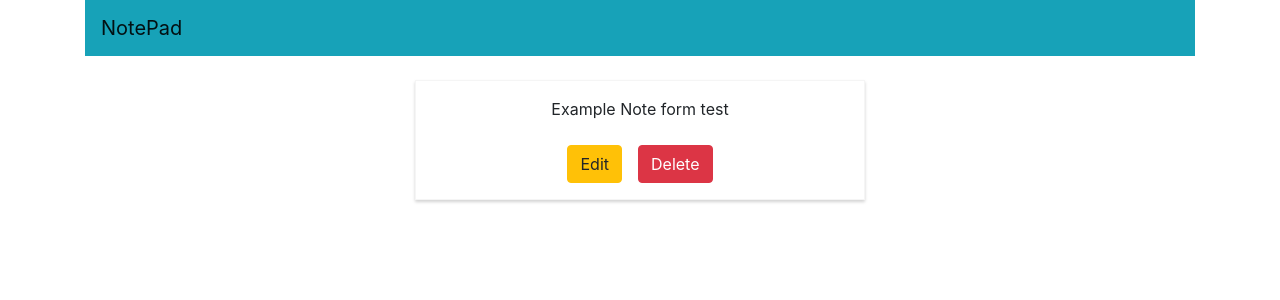
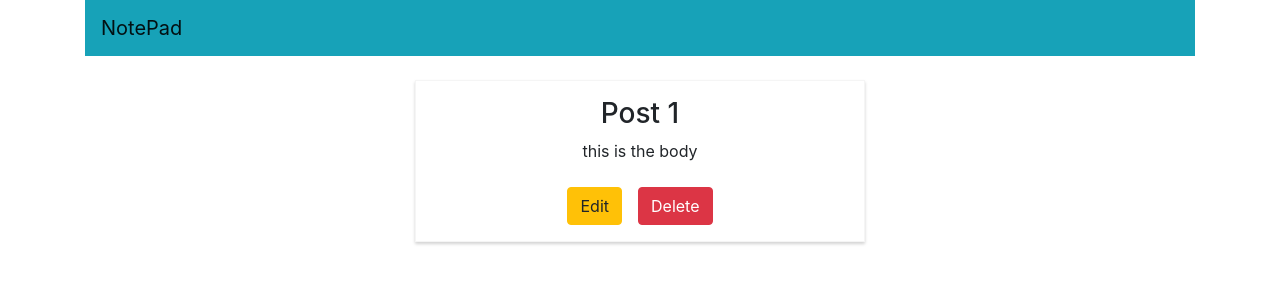
Before and after one commit to rmpalgo/simple-react-noteapp, a React (Create React App) app: page / in a window 1280 px wide. Shown: the top 300 px of the page. Built offline with nearby package versions, Linux system fonts and the light colour scheme.

Commit message:
feat: passed the state value from App to the Note component.

```diff
--- a/src/App.js
+++ b/src/App.js
@@ -4,9 +4,14 @@ import './App.css';
 import Note from './Note/Note';
 
 class App extends Component {
-
+    state = {
+        notes: [
+            {title: "Post 1", body: "this is the body"}
+        ]
+    }
 
   render() {
+
     return (
         <div className="App">
             <div className="container">
@@ -15,7 +20,7 @@ class App extends Component {
                 </nav>
             </div>
             <div>
-                <Note />
+                <Note title={this.state.notes[0].title} body={this.state.notes[0].body}/>
             </div>
         </div>
     );
--- a/src/Note/Note.js
+++ b/src/Note/Note.js
@@ -4,7 +4,7 @@ import styled from 'styled-components';
 
 
 const NoteDiv = styled.div`
-    width: 60%;
+                width: 60%;
                 margin: 15px auto;
                 border: 1px solid whitesmoke;
                 box-shadow: 0 2px 3px lightgrey;
@@ -18,7 +18,7 @@ const NoteDiv = styled.div`
                 }
 `
 
-const Note = () => {
+const Note = (props) => {
     const [noteState, setNoteState] = useState({
         showForm: false
     });
@@ -27,10 +27,15 @@ const Note = () => {
         setNoteState({showForm: !noteState.showForm});
     }
 
+    const saveForm = () => {
+        setNoteState({showForm: !noteState.showForm});
+    }
+
     const noteForm = () => {
         return(
             <NoteDiv className={"mt-4"}>
-                <div className={"mb-4"}>Example Note form test</div>
+                <h3>{props.title}</h3>
+                <div className={"mb-4"}>{props.body}</div>
                 <button onClick={switchNote} className={"btn btn-warning mr-3"}>Edit</button>
                 <button className={"btn btn-danger"}>Delete</button>
             </NoteDiv>
@@ -38,10 +43,11 @@ const Note = () => {
     }
 
     const editForm = () => {
-        return( <NoteDiv className={"mt-4"}>
-            <textarea rows="4" cols="50" className={"mb-4"}>Example Edit Form Text</textarea>
-            <button className={"btn btn-success"}>Save</button>
-        </NoteDiv>);
+        return(
+            <NoteDiv className={"mt-4"}>
+                <textarea rows="4" cols="50" className={"mb-4"}>Example Edit Form Text</textarea>
+                <button className={"btn btn-success"} onClick={saveForm}>Save</button>
+            </NoteDiv>);
     }
 
     let whatToShow = null;
@@ -52,7 +58,6 @@ const Note = () => {
         whatToShow = noteForm();
     }
 
-
     return(
         <div className={"mt-4"}>
             {whatToShow}
```
Also changed, not shown: src/Box/Box.js (deleted).
